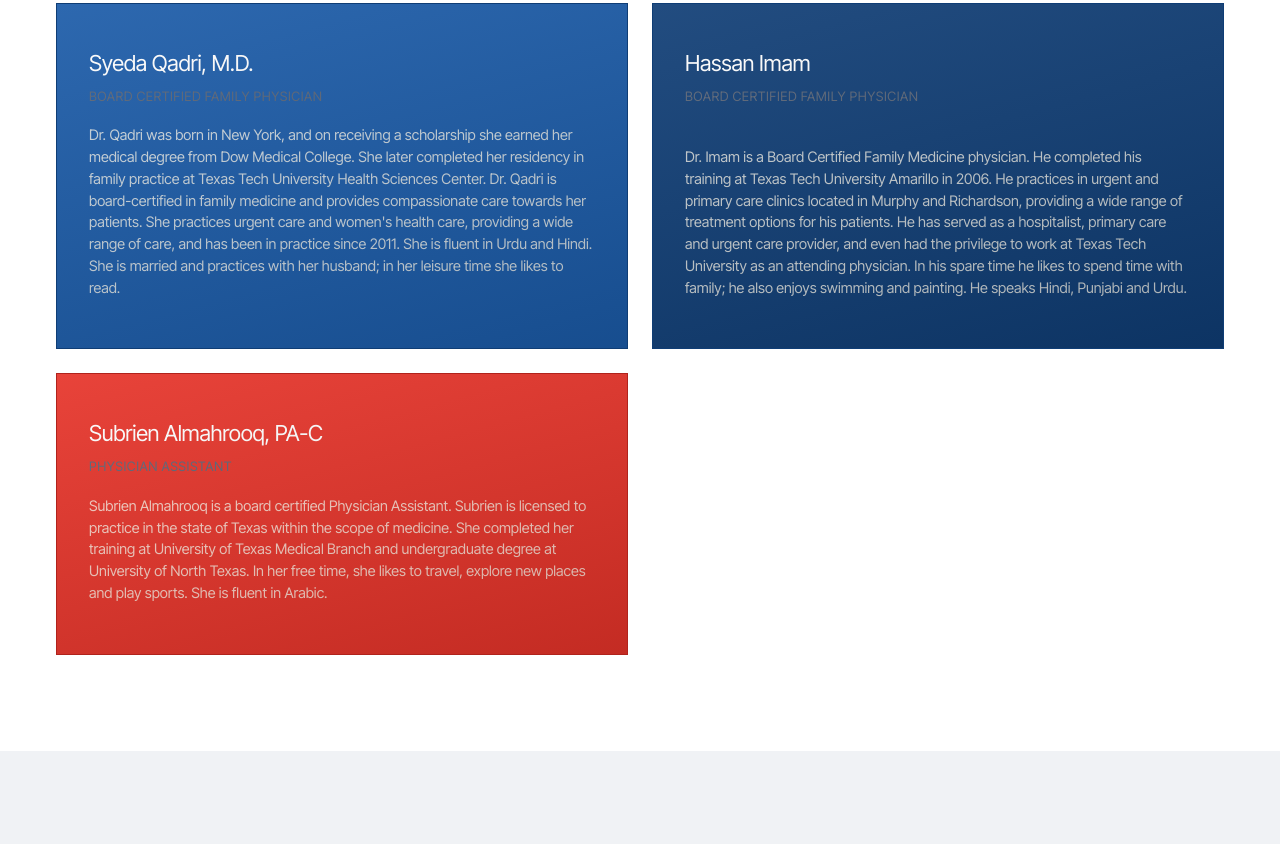
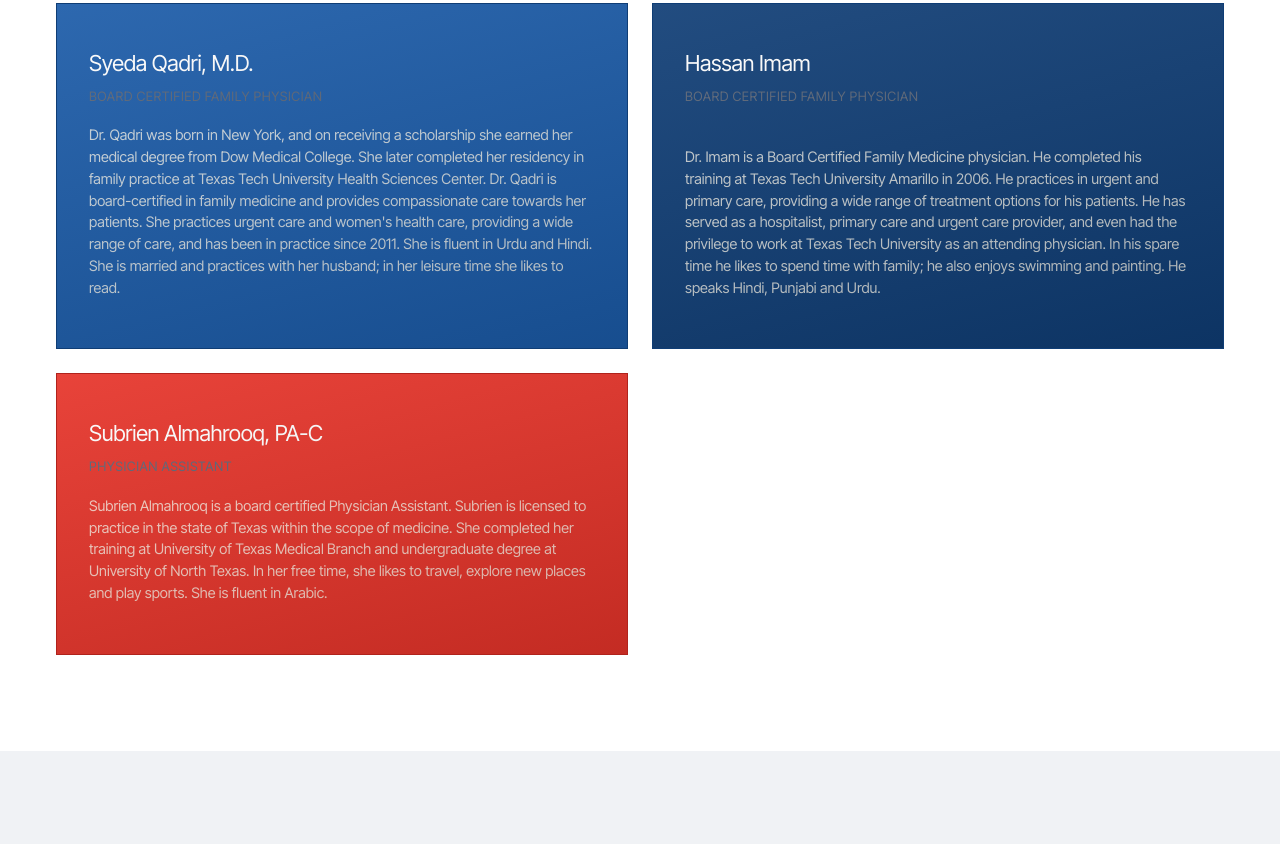
Before and after one commit to abrar-aslam1/medstarUC-Clinic, a website: page about.html in a window 1280 px wide. Shown: the part 1943-2787 px from the top of the page. Drawn offline with Linux system fonts and the light colour scheme.

Commit message:
Remove the false Richardson clinic claim from Dr. Imam's bio
The practice operates two clinics, Murphy and Little Elm. Both bios placed
him at "Murphy and Richardson"; providers.html additionally called them
"our" clinics, asserting a Richardson location MedStar does not have.

Deleting only "and Richardson" was not enough for providers.html. It would
have left "our urgent and primary care clinics in Murphy" -- plural, where
MedStar has one Murphy clinic. Fixing the number alone would have meant
choosing a geography for him, so the geography comes out instead.

Kept "urgent and primary care". That service line is live and load-bearing:
58 occurrences across 20 files, including the homepage <title> and the
footer partial on all 19 pages. 83067e2 deleted three service *pages* but
said in terms that "the hybrid urgent-plus-primary framing on the homepage
stays".

Note for whoever picks this up: the repo DOES place him at both clinics --
location-murphy.html:196 and location-little-elm.html:191 both read "Urgent
and primary care across both locations", and index.html:302 says "Same
providers rotate between locations". Those are untouched here and now say
something this bio does not. They are unreconciled on purpose: the same
repo asserted Richardson since launch and was wrong, so its own copy is not
being treated as a source for where a clinician practises. The client
decides, then all four lines move together.

Co-Authored-By: Claude Opus 5 (1M context) <noreply@anthropic.com>
Claude-Session: https://claude.ai/code/session_01E87Jou8zzADu3DV26Rqq9U

```diff
--- a/about.html
+++ b/about.html
@@ -179,7 +179,7 @@
       <div class="service-tile" style="cursor: default;">
         <h4 style="font-size: 22px;">Hassan Imam</h4>
         <p style="font-size: 13px; letter-spacing: 0.04em; text-transform: uppercase; color: var(--ink-soft);">Board Certified Family Physician</p>
-        <p style="font-size: 14.5px;">Dr. Imam is a Board Certified Family Medicine physician. He completed his training at Texas Tech University Amarillo in 2006. He practices in urgent and primary care clinics located in Murphy and Richardson, providing a wide range of treatment options for his patients. He has served as a hospitalist, primary care and urgent care provider, and even had the privilege to work at Texas Tech University as an attending physician. In his spare time he likes to spend time with family; he also enjoys swimming and painting. He speaks Hindi, Punjabi and Urdu.</p>
+        <p style="font-size: 14.5px;">Dr. Imam is a Board Certified Family Medicine physician. He completed his training at Texas Tech University Amarillo in 2006. He practices in urgent and primary care, providing a wide range of treatment options for his patients. He has served as a hospitalist, primary care and urgent care provider, and even had the privilege to work at Texas Tech University as an attending physician. In his spare time he likes to spend time with family; he also enjoys swimming and painting. He speaks Hindi, Punjabi and Urdu.</p>
       </div>
 
       <div class="service-tile" style="cursor: default;">
```
Also changed, not shown: providers.html (+1 -1 lines).
